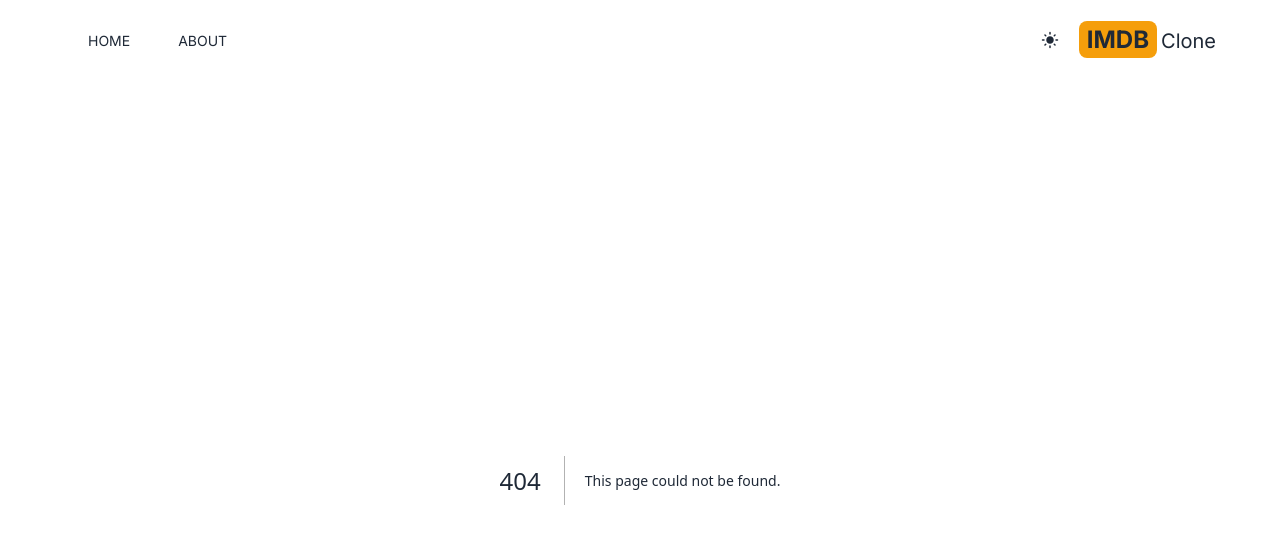
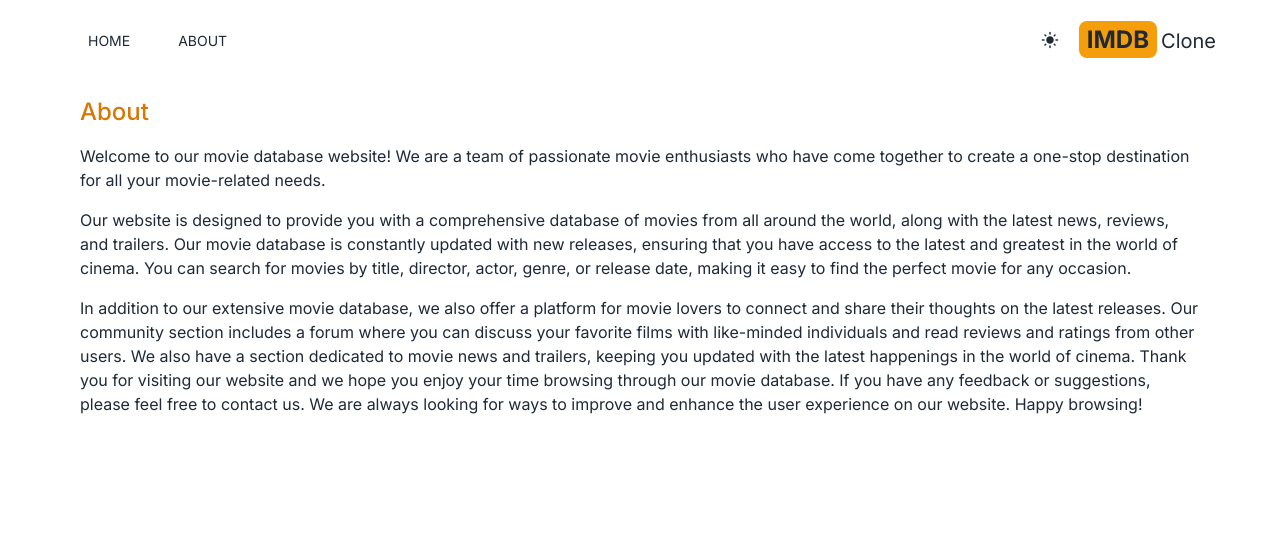
Before and after one commit to kochetovdev/imdb-clone-nextjs, a Next.js app: page /about in a window 1280 px wide. Before the commit this address had no page. Shown: the top 544 px of the page. Built offline with nearby package versions, Linux system fonts and the light colour scheme.

Commit message:
create about page

```diff
--- /dev/null
+++ b/app/about/page.tsx
@@ -0,0 +1,38 @@
+const About = () => {
+  return (
+    <article className="max-w-6xl mx-auto space-y-4 p-4">
+      <h1 className="text-2xl text-amber-600 font-medium">About</h1>
+      <p>
+        Welcome to our movie database website! We are a team of passionate movie
+        enthusiasts who have come together to create a one-stop destination for
+        all your movie-related needs.
+      </p>
+
+      <p>
+        Our website is designed to provide you with a comprehensive database of
+        movies from all around the world, along with the latest news, reviews,
+        and trailers. Our movie database is constantly updated with new
+        releases, ensuring that you have access to the latest and greatest in
+        the world of cinema. You can search for movies by title, director,
+        actor, genre, or release date, making it easy to find the perfect movie
+        for any occasion.
+      </p>
+
+      <p>
+        In addition to our extensive movie database, we also offer a platform
+        for movie lovers to connect and share their thoughts on the latest
+        releases. Our community section includes a forum where you can discuss
+        your favorite films with like-minded individuals and read reviews and
+        ratings from other users. We also have a section dedicated to movie news
+        and trailers, keeping you updated with the latest happenings in the
+        world of cinema. Thank you for visiting our website and we hope you
+        enjoy your time browsing through our movie database. If you have any
+        feedback or suggestions, please feel free to contact us. We are always
+        looking for ways to improve and enhance the user experience on our
+        website. Happy browsing!
+      </p>
+    </article>
+  )
+}
+
+export default About
--- a/app/components/DarkModeSwitch.tsx
+++ b/app/components/DarkModeSwitch.tsx
@@ -7,8 +7,9 @@
 
 const DarkModeSwitch = () => {
   const { systemTheme, theme, setTheme } = useTheme();
+  const [mounted, setMounted] = useState(false);
+
   const currentTheme = theme === "system" ? systemTheme : theme;
-  const [mounted, setMounted] = useState(false);
 
   useEffect(() => setMounted(true), []);
   return (
--- a/app/components/Header.tsx
+++ b/app/components/Header.tsx
@@ -1,8 +1,8 @@
 import Link from "next/link";
-import MenuItem from "./MenuItem";
 import { IoIosHome } from "react-icons/io";
 import { IoInformationCircleSharp } from "react-icons/io5";
 import DarkModeSwitch from "./DarkModeSwitch";
+import MenuItem from "./MenuItem";
 
 const Header = () => {
   return (
```
